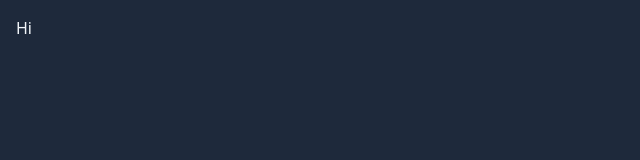
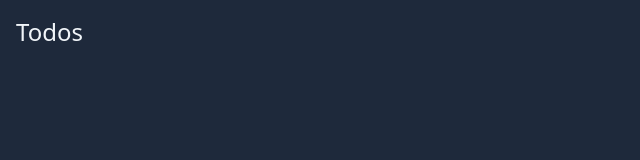
Before and after one commit to Kadunapikin/simple-nextjs-todo, a Next.js app: page / in a window 1280 px wide. Shown: the top 160 px of the page, without its empty margins (0-640 px from the left). Built offline with nearby package versions, Linux system fonts and the light colour scheme.

Commit message:
add header and ul link to page.tsx

```diff
--- a/src/app/page.tsx
+++ b/src/app/page.tsx
@@ -1,5 +1,10 @@
 export default function Home() {
   return (
-    <h1>Hi</h1>
+    <>
+    <header>
+      <h1 className="text-2xl">Todos</h1>
+    </header>
+    <ul></ul>
+    </>
   )
 }
```
